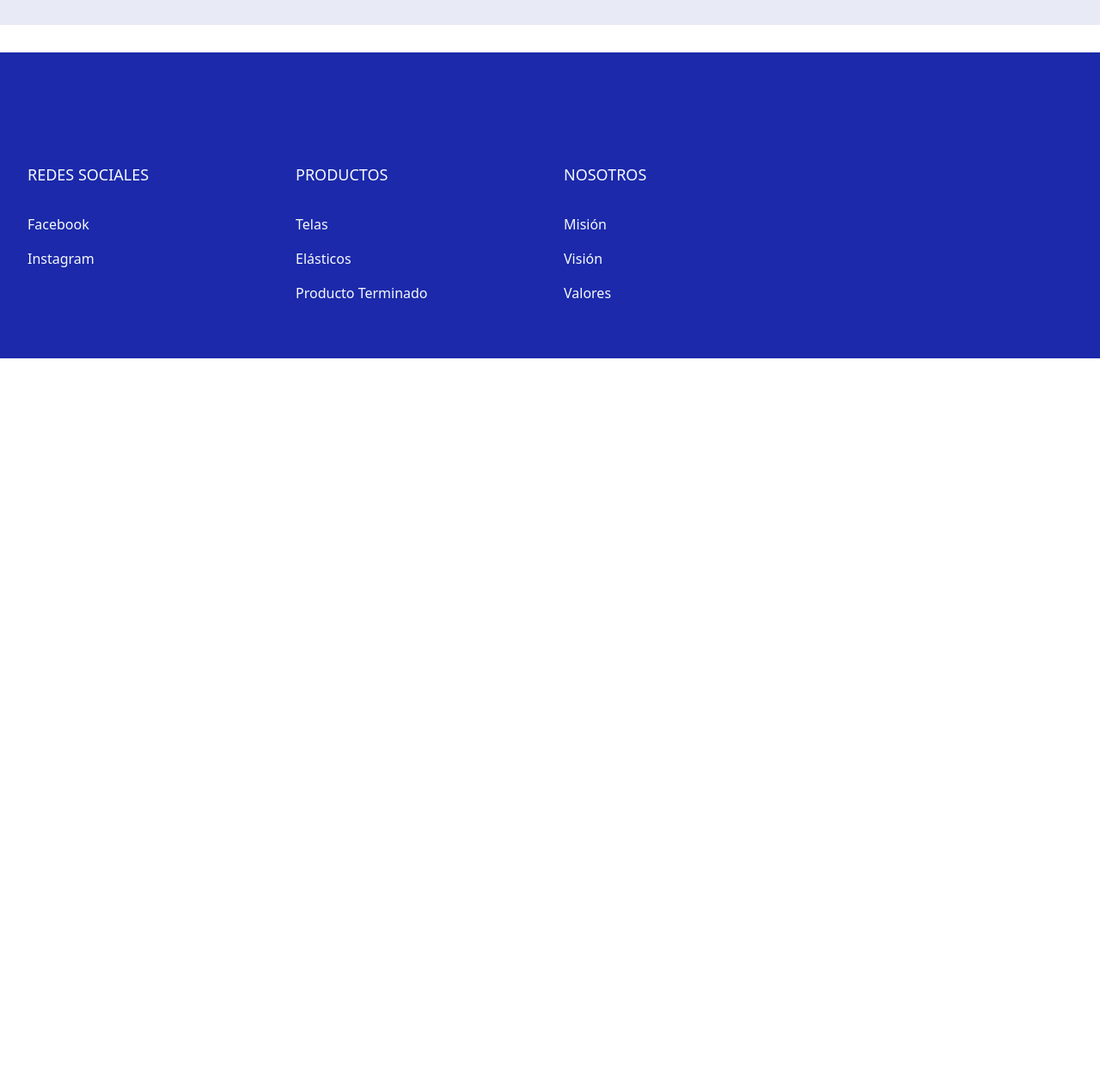
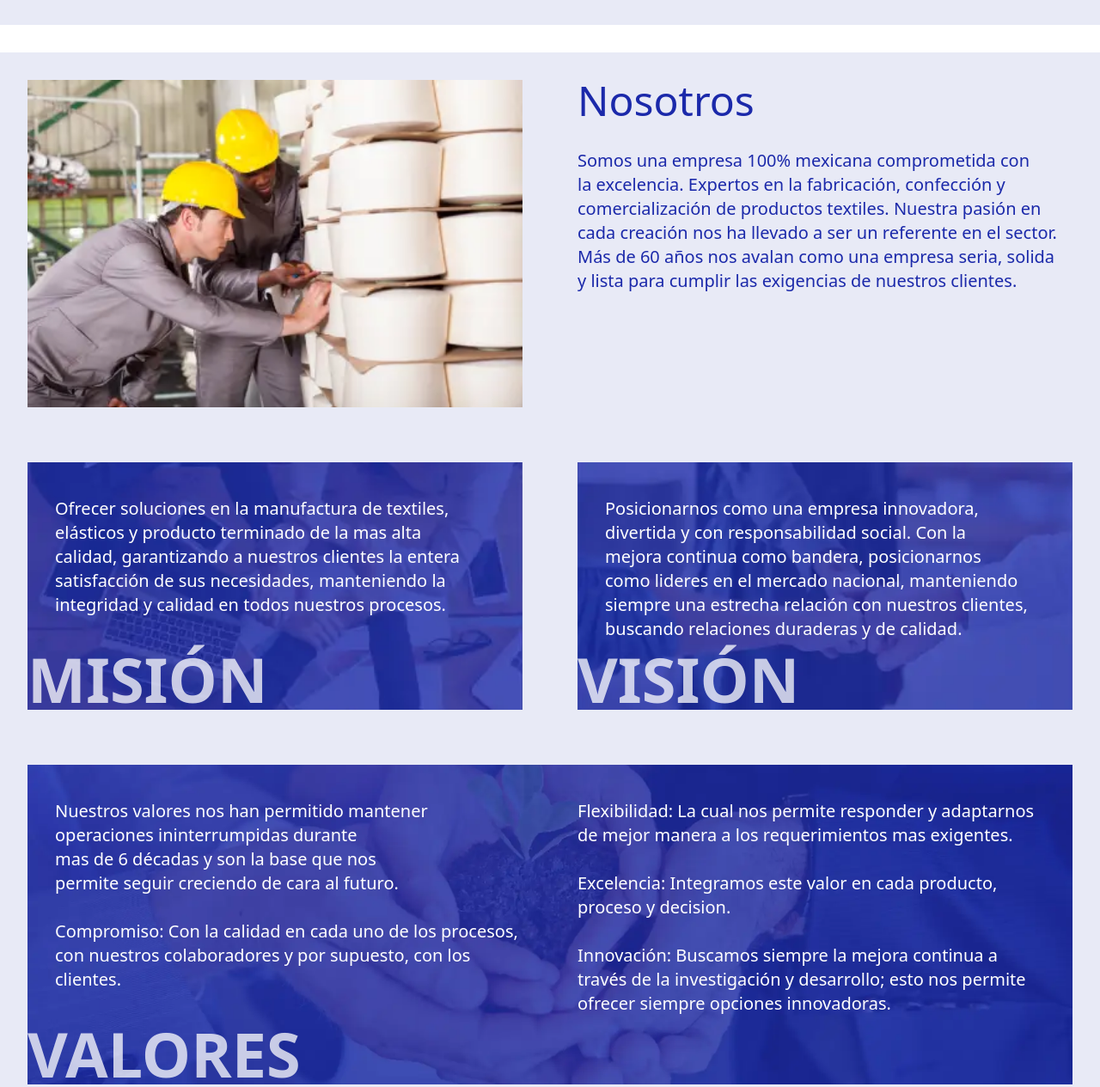
Before and after one commit to Axoluchin/elastitelas-web, an Astro site: page / in a window 1280 px wide. Shown: the part 1221-2486 px from the top of the page at 86% size. Before the commit the page ends 1638 px from the top, so only its background shows below. Built offline with nearby package versions, Linux system fonts and the light colour scheme; Astro itself is replaced by a stand-in of ours.

Commit message:
feat: nosotros section

```diff
--- /dev/null
+++ b/src/components/Nosotros.astro
@@ -0,0 +1,65 @@
+<section
+  class="max-w-screen-xl mx-8 xl:mx-auto bg-main-100 p-8 grid grid-cols-1 sm:grid-cols-2 gap-16 justify-stretch my-8"
+>
+  <img src="./images/workers.webp" class="w-full" />
+  <section class="text-main">
+    <h2 class="mb-8 text-5xl">Nosotros</h2>
+    <p class="text-xl text-balance">
+      Somos una empresa 100% mexicana comprometida con la excelencia. Expertos
+      en la fabricación, confección y comercialización de productos textiles.
+      Nuestra pasión en cada creación nos ha llevado a ser un referente en el
+      sector. Más de 60 años nos avalan como una empresa seria, solida y lista
+      para cumplir las exigencias de nuestros clientes.
+    </p>
+  </section>
+  <section
+    class="bg-[url('/images/mision.webp')] bg-center bg-no-repeat bg-cover px-4 md:px-8 py-10 pb-20 relative text-white h-full"
+  >
+    <h3 class="absolute bottom-0 left-0 text-7xl font-bold opacity-75">
+      MISIÓN
+    </h3>
+    <p class="text-balance text-xl">
+      Ofrecer soluciones en la manufactura de textiles, elásticos y producto
+      terminado de la mas alta calidad, garantizando a nuestros clientes la
+      entera satisfacción de sus necesidades, manteniendo la integridad y
+      calidad en todos nuestros procesos.
+    </p>
+  </section>
+  <section
+    class="bg-[url('/images/vision.webp')] bg-center bg-no-repeat bg-cover px-4 md:px-8 py-10 pb-20 relative text-white h-full"
+  >
+    <h3 class="absolute bottom-0 left-0 text-7xl font-bold opacity-75">
+      VISIÓN
+    </h3>
+    <p class="text-balance text-xl">
+      Posicionarnos como una empresa innovadora, divertida y con responsabilidad
+      social. Con la mejora continua como bandera, posicionarnos como lideres en
+      el mercado nacional, manteniendo siempre una estrecha relación con
+      nuestros clientes, buscando relaciones duraderas y de calidad.
+    </p>
+  </section>
+  <section
+    class="bg-[url('/images/valor.webp')] bg-center bg-no-repeat bg-cover sm:col-span-2 grid sm:grid-cols-2 gap-8 sm:gap-16 px-4 md:px-8 py-10 pb-20 relative text-white"
+  >
+    <h3 class="sm:absolute bottom-0 left-0 text-7xl font-bold opacity-75">
+      VALORES
+    </h3>
+    <p class="text-balance text-xl">
+      Nuestros valores nos han permitido mantener operaciones ininterrumpidas
+      durante mas de 6 décadas y son la base que nos permite seguir creciendo de
+      cara al futuro.
+      <br /><br />
+      Compromiso: Con la calidad en cada uno de los procesos, con nuestros colaboradores
+      y por supuesto, con los clientes.
+    </p>
+    <p class="text-balance text-xl">
+      Flexibilidad: La cual nos permite responder y adaptarnos de mejor manera a
+      los requerimientos mas exigentes.
+      <br /><br />
+      Excelencia: Integramos este valor en cada producto, proceso y decision.
+      <br /><br />
+      Innovación: Buscamos siempre la mejora continua a través de la investigación
+      y desarrollo; esto nos permite ofrecer siempre opciones innovadoras.
+    </p>
+  </section>
+</section>
--- a/src/pages/index.astro
+++ b/src/pages/index.astro
@@ -1,6 +1,7 @@
 ---
+import Layout from "../layouts/Layout.astro";
+import Nosotros from "../components/Nosotros.astro";
 import Products from "../components/Products.astro";
-import Layout from "../layouts/Layout.astro";
 ---
 
 <Layout title="Welcome to Astro.">
@@ -11,4 +12,5 @@ import Layout from "../layouts/Layout.astro";
     alt="SOMOS EXPERTOS EN LA FABRICACIÓN Y CONFECCIÓN DE TEXTILES"
   />
   <Products />
+  <Nosotros />
 </Layout>
```
Also changed, not shown: public/images/mision.webp (added), public/images/valor.webp (added), public/images/vision.webp (added), public/images/workers.webp (added).
